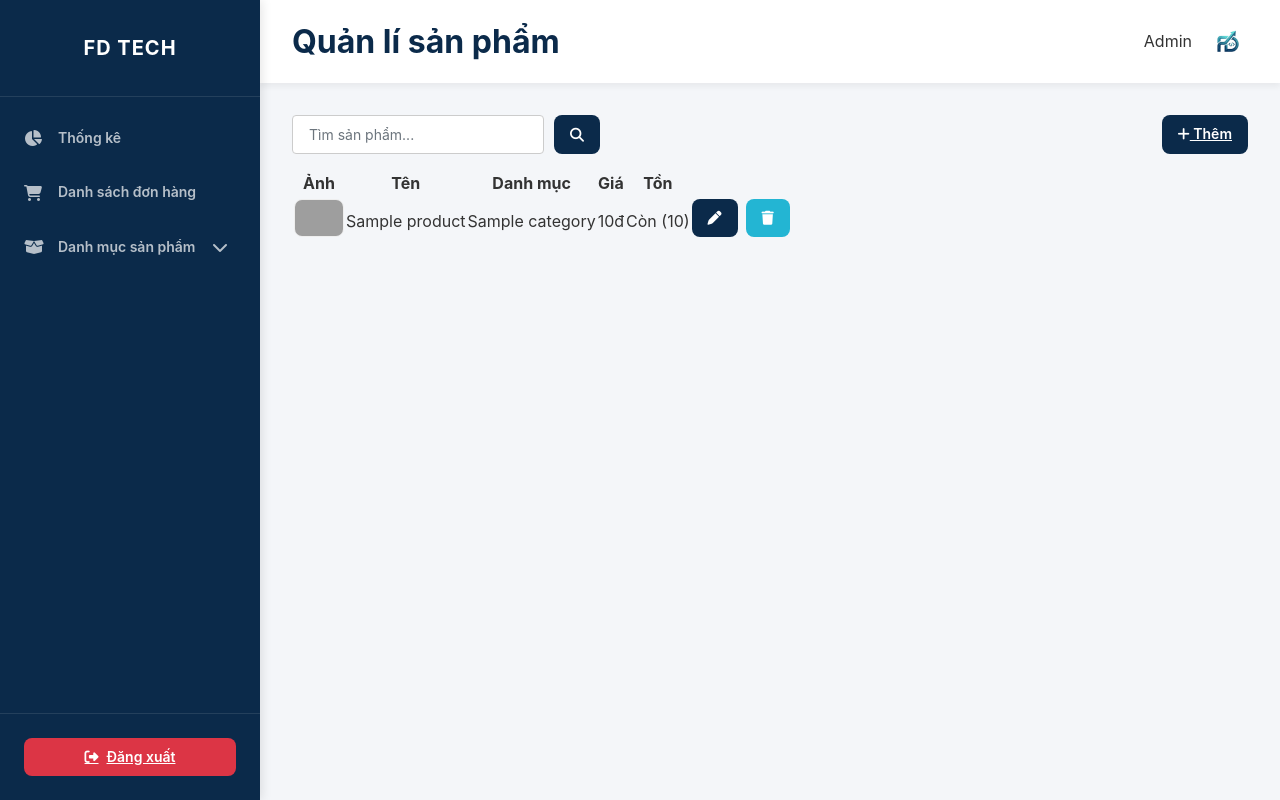
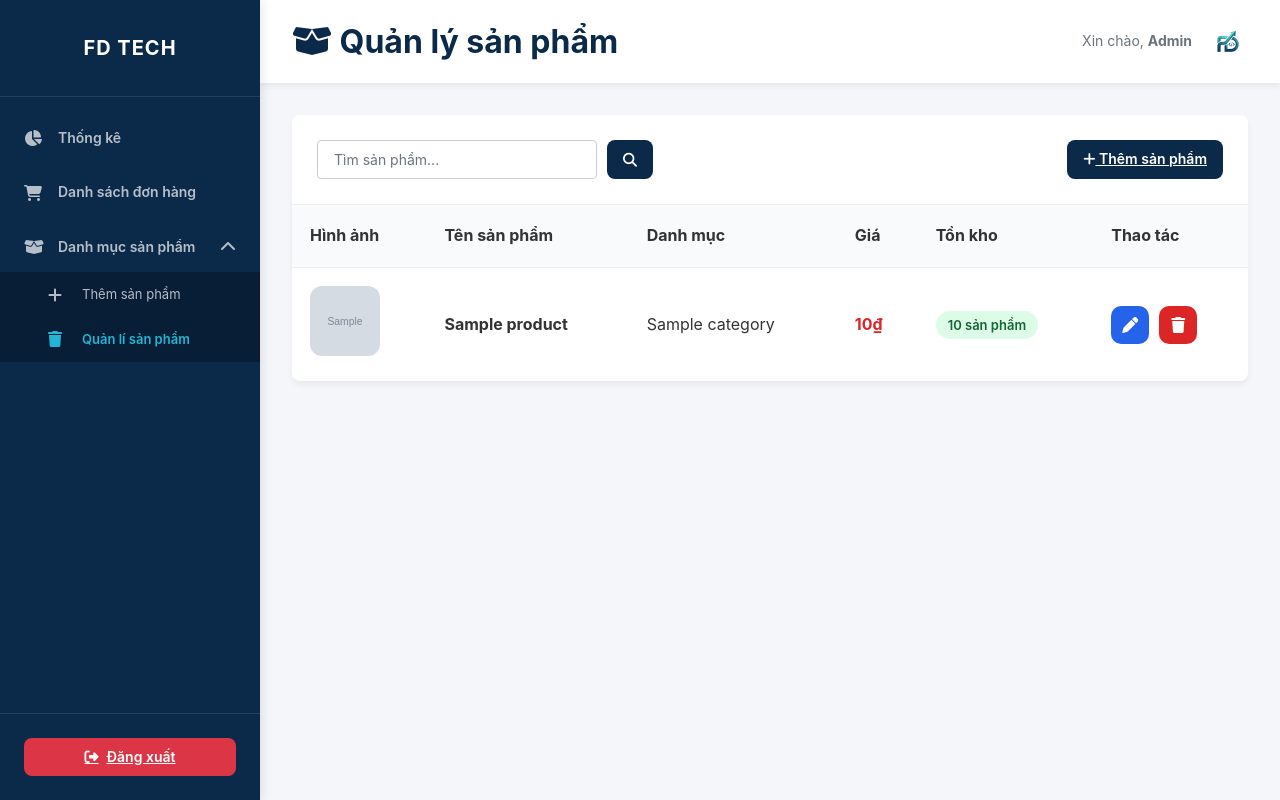
Before and after one commit to thnh-dc/FD-Tech, a PHP site: page /list_products.php in a window 1280 px wide. Run offline with PHP 8.4, Linux system fonts and the light colour scheme; tables that the repository leaves empty or names only in its code hold one stand-in row (values such as "Sample post"); grey boxes marked "Sample" are stand-in pictures; grey boxes are pictures that could not be loaded.

Commit message:
sửa lỗi Not Found sau khi xóa, sửa

```diff
--- a/admin/add.php
+++ b/admin/add.php
@@ -19,7 +19,7 @@ if ($_SERVER['REQUEST_METHOD'] === 'POST') {
         $_POST['description']
     ]);
 
-    header("Location: list_product.php?msg=Thêm thành công");
+    header("Location: list_products.php?msg=Thêm thành công");
     exit;
 }
 ?>
--- a/admin/delete.php
+++ b/admin/delete.php
@@ -4,9 +4,12 @@ include '../config/database.php';
 $id = $_GET['id'] ?? 0;
 
 if($id){
+
     $stmt = $pdo->prepare("DELETE FROM products WHERE id=?");
+
     $stmt->execute([$id]);
 }
 
-header("Location: list_product.php?msg=Đã xóa thành công");
+header("Location: list_products.php?msg=Đã xóa thành công");
 exit;
+?>
--- a/admin/edit.php
+++ b/admin/edit.php
@@ -9,7 +9,7 @@ $stmt->execute([$id]);
 $product = $stmt->fetch(PDO::FETCH_ASSOC);
 
 if (!$product) {
-    header("Location: list_product.php");
+    header("Location: list_products.php");
     exit;
 }
 
@@ -32,7 +32,7 @@ if ($_SERVER['REQUEST_METHOD'] === 'POST') {
         $_POST['id']
     ]);
 
-    header("Location: list_product.php?msg=Sửa thành công");
+    header("Location: list_products.php?msg=Sửa thành công");
     exit;
 }
 ?>
--- a/admin/includes/sidebar.php
+++ b/admin/includes/sidebar.php
@@ -15,7 +15,7 @@
         </li>
 
         <?php
-            $product_pages = ['add.php', 'edit.php'];
+            $product_pages = ['add.php', 'edit.php', 'list_products.php'];
             $is_product_active = in_array(basename($_SERVER['PHP_SELF']), $product_pages);
         ?>
         <li class="menu-item has-submenu <?= $is_product_active ? 'rotate-arrow' : '' ?>">
@@ -25,7 +25,7 @@
             </a>
             <ul class="submenu <?= $is_product_active ? 'show' : '' ?>">
                 <li><a href="add.php" class="<?= (basename($_SERVER['PHP_SELF']) == 'add.php') ? 'active-sub' : '' ?>"><i class="fa-solid fa-plus"></i> Thêm sản phẩm</a></li>
-                <li><a href="list_products.php" class="<?= (basename($_SERVER['PHP_SELF']) == 'delete.php') ? 'active-sub' : '' ?>"><i class="fa-solid fa-trash"></i> Quản lí sản phẩm</a></li>
+                <li><a href="list_products.php" class="<?= (basename($_SERVER['PHP_SELF']) == 'list_products.php') ? 'active-sub' : '' ?>"><i class="fa-solid fa-trash"></i> Quản lí sản phẩm</a></li>
             </ul>
         </li>
     </ul>
--- a/admin/list_products.php
+++ b/admin/list_products.php
@@ -4,56 +4,157 @@ include '../config/database.php';
 
 $search = $_GET['search'] ?? '';
 
+try {
+
     $stmt = $pdo->prepare("
-SELECT p.*, c.name as cat_name
+        SELECT
+            p.id,
+            p.name,
+            p.price,
+            p.stock_quantity,
+            p.image_url,
+            p.description,
+            c.name AS cat_name
         FROM products p
         LEFT JOIN categories c ON p.category_id = c.id
         WHERE p.name LIKE ?
         ORDER BY p.id DESC
     ");
+
     $stmt->execute(["%$search%"]);
+
     $products = $stmt->fetchAll(PDO::FETCH_ASSOC);
+
+} catch(PDOException $e) {
+
+    die("Lỗi query: " . $e->getMessage());
+}
 ?>
 
 <!DOCTYPE html>
 <html lang="vi">
+
 <head>
 <meta charset="UTF-8">
 
+<title>Quản lý sản phẩm</title>
+
 <link rel="stylesheet" href="../assets/css/style_chung.css">
 <link rel="stylesheet" href="../assets/css/style_dashboard.css">
-<link rel="stylesheet" href="https://cdnjs.cloudflare.com/ajax/libs/font-awesome/6.4.0/css/all.min.css">
+
+<link rel="stylesheet"
+href="https://cdnjs.cloudflare.com/ajax/libs/font-awesome/6.4.0/css/all.min.css">
 
 <style>
-.card:hover {
-    transform: translateY(-4px);
-    box-shadow: 0 10px 25px rgba(0,0,0,0.08);
+
+.product-wrapper{
+    padding: var(--space-xl);
 }
 
-.admin-table tr:hover {
-    background: #f9fbff;
+.product-card{
+    background: white;
+    border-radius: var(--radius-md);
+    box-shadow: var(--shadow-card);
+    overflow: hidden;
 }
 
-.admin-table img {
-    border-radius: 8px;
-    border: 1px solid #eee;
+.product-header{
+    padding: 25px;
+    display:flex;
+    justify-content:space-between;
+    align-items:center;
+    border-bottom:1px solid #eee;
 }
 
-.alert-success {
-    background: #e6f9f0;
-    color: #1cc88a;
-    padding: 12px;
-    border-radius: 8px;
-    margin-bottom: 15px;
-    font-weight: 600;
+.search-form{
+    display:flex;
+    gap:10px;
 }
 
-.btn i {
-    transition: 0.2s;
+.search-form input{
+    width:280px;
 }
-.btn:hover i {
-    transform: scale(1.2);
+
+.admin-table{
+    width:100%;
+    border-collapse: collapse;
 }
+
+.admin-table th{
+    background:#f8fafc;
+    padding:18px;
+    text-align:left;
+}
+
+.admin-table td{
+    padding:18px;
+    border-top:1px solid #eee;
+}
+
+.admin-table tr:hover{
+    background:#fafafa;
+}
+
+.product-image{
+    width:70px;
+    height:70px;
+    object-fit:cover;
+    border-radius:12px;
+}
+
+.stock-badge{
+    padding:6px 12px;
+    border-radius:20px;
+    font-size:13px;
+    font-weight:600;
+}
+
+.in-stock{
+    background:#dcfce7;
+    color:#166534;
+}
+
+.low-stock{
+    background:#fef3c7;
+    color:#92400e;
+}
+
+.out-stock{
+    background:#fee2e2;
+    color:#991b1b;
+}
+
+.action-group{
+    display:flex;
+    gap:10px;
+}
+
+.btn-action{
+    width:38px;
+    height:38px;
+    border:none;
+    border-radius:10px;
+    display:flex;
+    align-items:center;
+    justify-content:center;
+    color:white;
+    text-decoration:none;
+}
+
+.btn-edit{
+    background:#2563eb;
+}
+
+.btn-delete{
+    background:#dc2626;
+}
+
+.empty-box{
+    padding:50px;
+    text-align:center;
+    color:#999;
+}
+
 </style>
 
 </head>
@@ -61,100 +162,193 @@ $products = $stmt->fetchAll(PDO::FETCH_ASSOC);
 <body>
 
 <div class="dashboard-layout">
+
 <?php include 'includes/sidebar.php'; ?>
 
 <main class="main-content">
 
 <div class="top-navbar">
-    <h1 class="page-title">Quản lí sản phẩm</h1>
+
+<h1 class="page-title">
+<i class="fa-solid fa-box-open"></i>
+Quản lý sản phẩm
+</h1>
+
 <div class="admin-profile">
-        <span>Admin</span>
+    <span class="text-muted">
+        Xin chào, <b>Admin</b>
+    </span>
+
     <img src="../assets/images/logo-fd.jpg">
 </div>
+
 </div>
 
-<div class="dashboard-container">
+<div class="product-wrapper">
 
-<?php if(isset($_GET['msg'])): ?>
-<div class="alert-success">
-<i class="fa-solid fa-circle-check"></i> <?= $_GET['msg'] ?>
-</div>
-<?php endif; ?>
+<div class="product-card">
 
-<div class="card">
+<div class="product-header">
 
-<div style="display:flex;justify-content:space-between;align-items:center;margin-bottom:15px;">
+<form method="GET" class="search-form">
 
-<form method="GET" style="display:flex;gap:10px;">
-<input type="text" name="search" placeholder="Tìm sản phẩm..."
-value="<?= htmlspecialchars($search) ?>" class="form-control">
-<button class="btn btn-primary"><i class="fa fa-search"></i></button>
+<input
+type="text"
+name="search"
+class="form-control"
+placeholder="Tìm sản phẩm..."
+value="<?= htmlspecialchars($search) ?>"
+>
+
+<button class="btn btn-primary">
+<i class="fa-solid fa-search"></i>
+</button>
+
 </form>
 
 <a href="add.php" class="btn btn-primary">
-<i class="fa-solid fa-plus"></i> Thêm
+<i class="fa-solid fa-plus"></i>
+Thêm sản phẩm
 </a>
 
 </div>
 
 <table class="admin-table">
 
+<thead>
+
 <tr>
-<th>Ảnh</th>
-<th>Tên</th>
+<th>Hình ảnh</th>
+<th>Tên sản phẩm</th>
 <th>Danh mục</th>
 <th>Giá</th>
-<th>Tồn</th>
-<th></th>
+<th>Tồn kho</th>
+<th>Thao tác</th>
 </tr>
 
+</thead>
+
+<tbody>
+
+<?php if(count($products) > 0): ?>
+
 <?php foreach($products as $p): ?>
+
 <tr>
 
 <td>
-<img src="../assets/images/<?= !empty($p['image']) ? $p['image'] : 'default.png' ?>" width="50">
+
+<img
+src="<?= htmlspecialchars($p['image_url']) ?>"
+class="product-image"
+>
+
 </td>
 
-<td><?= htmlspecialchars($p['name']) ?></td>
+<td>
 
-<td><?= htmlspecialchars($p['cat_name']) ?></td>
+<strong>
+<?= htmlspecialchars($p['name']) ?>
+</strong>
 
-<td><?= number_format($p['price']) ?>đ</td>
+</td>
 
 <td>
-<?php
-$stock = $p['stock_quantity'];
-$class = $stock == 0 ? 'badge-danger' : ($stock < 5 ? 'badge-warning' : 'badge-success');
-$text = $stock == 0 ? 'Hết' : ($stock < 5 ? 'Sắp hết' : 'Còn');
-?>
-<span class="badge <?= $class ?>">
-<?= $text ?> (<?= $stock ?>)
-</span>
+
+<?= htmlspecialchars($p['cat_name'] ?? 'Chưa có') ?>
+
 </td>
 
-<td style="display:flex;gap:8px;">
+<td style="font-weight:700;color:#dc2626;">
 
-<a href="edit.php?id=<?= $p['id'] ?>" class="btn btn-primary">
+<?= number_format($p['price'],0,',','.') ?>₫
+
+</td>
+
+<td>
+
+<?php
+
+$stock = $p['stock_quantity'];
+
+if($stock <= 0){
+    $class = "out-stock";
+}
+elseif($stock < 10){
+    $class = "low-stock";
+}
+else{
+    $class = "in-stock";
+}
+
+?>
+
+<span class="stock-badge <?= $class ?>">
+
+<?= $stock ?> sản phẩm
+
+</span>
+
+</td>
+
+<td>
+
+<div class="action-group">
+
+<a
+href="edit.php?id=<?= $p['id'] ?>"
+class="btn-action btn-edit"
+>
 <i class="fa-solid fa-pen"></i>
 </a>
 
-<a href="delete.php?id=<?= $p['id'] ?>"
-onclick="return confirm('Xóa sản phẩm?')"
-class="btn btn-secondary">
+<a
+href="delete.php?id=<?= $p['id'] ?>"
+class="btn-action btn-delete"
+onclick="return confirm('Bạn có chắc muốn xóa?')"
+>
 <i class="fa-solid fa-trash"></i>
 </a>
+
+</div>
 
 </td>
 
 </tr>
+
 <?php endforeach; ?>
+
+<?php else: ?>
+
+<tr>
+
+<td colspan="6">
+
+<div class="empty-box">
+
+<i class="fa-solid fa-box-open"
+style="font-size:50px;margin-bottom:15px;"></i>
+
+<h3>Không có sản phẩm</h3>
+
+</div>
+
+</td>
+
+</tr>
+
+<?php endif; ?>
+
+</tbody>
 
 </table>
 
 </div>
+
 </div>
 
 </main>
+
 </div>
 
 </body>
```
Lines whose indentation alone changed are shown as unchanged.
